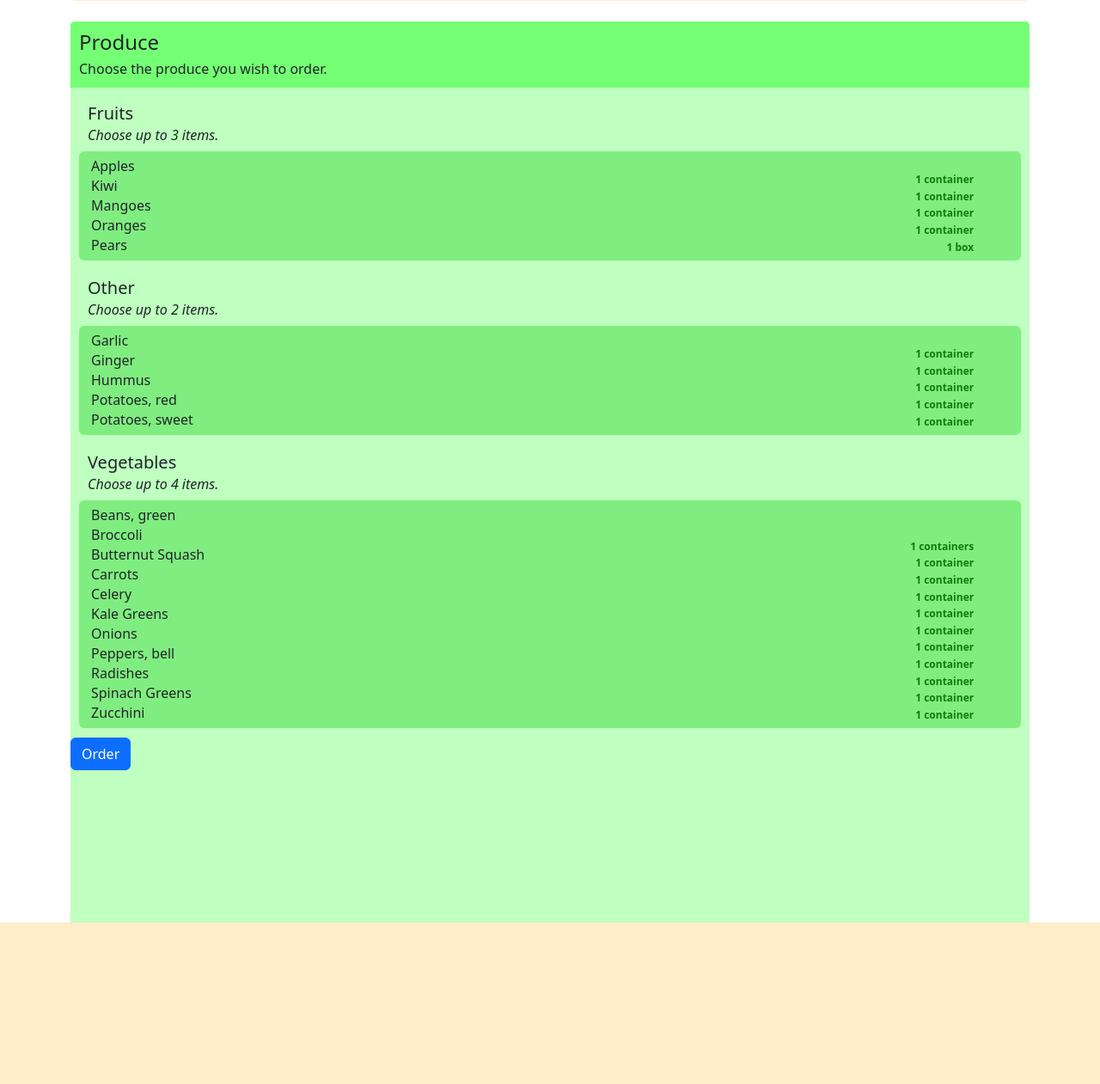
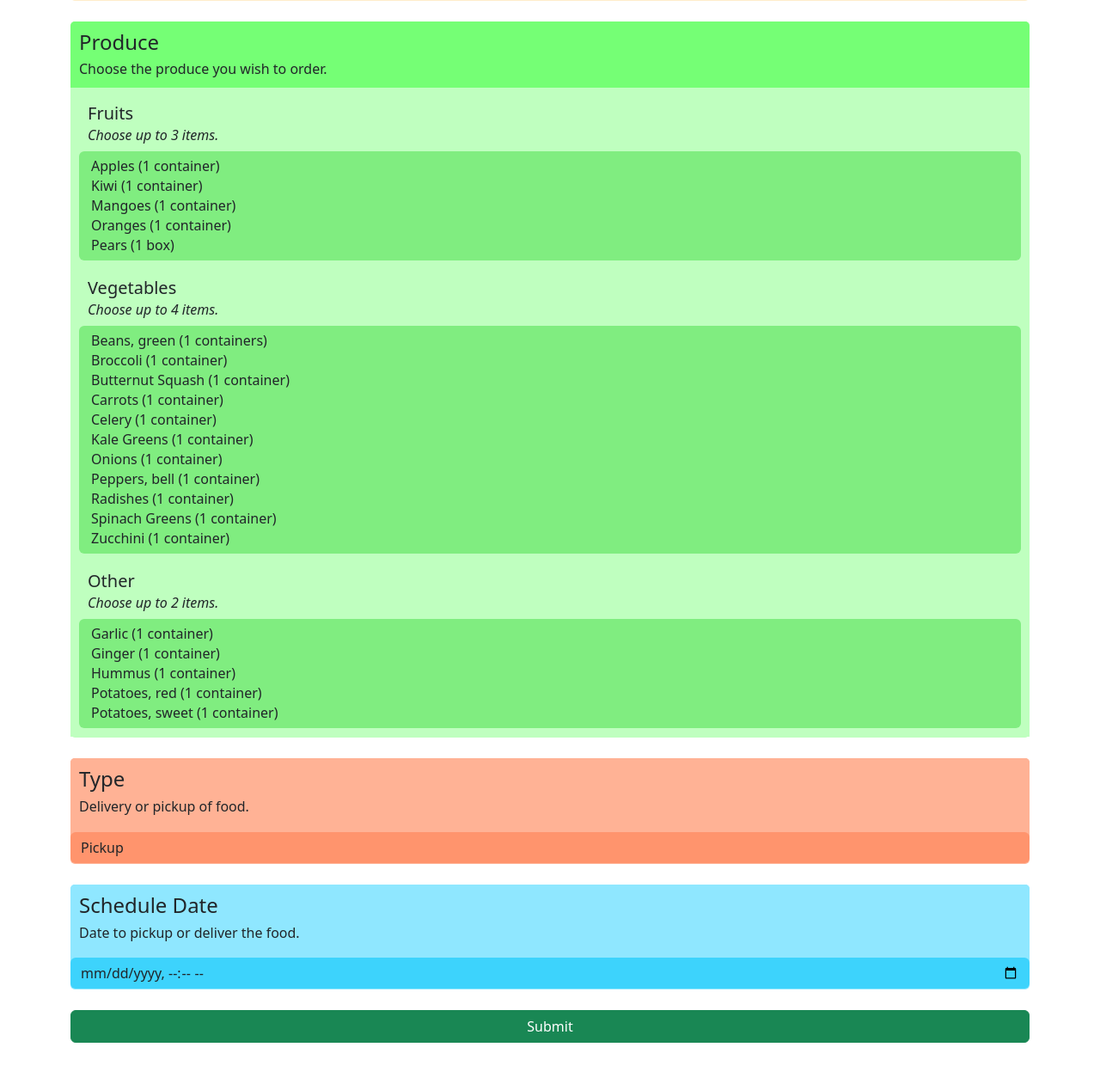
Before and after one commit to alanzhu0/DiaCare, a Django app: page /food/ in a window 1280 px wide. Shown: the part 720-1981 px from the top of the page at 86% size. Before the commit the page ends 1793 px from the top, so only its background shows below. Run offline with Django 3.2, Linux system fonts and the light colour scheme; a user stored in the database is signed in; data comes from the database, SQL or seed files in the repository; both versions use the stored data as it was after the commit; some web fonts are replaced.

Commit message:
Update 4

```diff
--- a/DiaCare/settings.py
+++ b/DiaCare/settings.py
@@ -17,7 +17,10 @@ DEBUG = not PRODUCTION
 
 ALLOWED_HOSTS = [
     "localhost",
+    "ec2-18-220-152-191.us-east-2.compute.amazonaws.com"
+
 ]
+
 
 
 # Application definition
--- a/app/models.py
+++ b/app/models.py
@@ -6,10 +6,10 @@ from django.db import models
 
 # Create your models here.
 class feed(models.Model):
-	id=models.IntegerField(primary_key=True)
-	author=models.CharField(max_length=50)
-	title=models.CharField(max_length=100)
-	body=models.TextField()
+    id = models.IntegerField(primary_key=True)
+    author = models.CharField(max_length=50)
+    title = models.CharField(max_length=100)
+    body = models.TextField()
 
 
 class UserManager(DjangoUserManager):
@@ -32,8 +32,10 @@ class User(AbstractBaseUser, PermissionsMixin):
 
     address = models.CharField(max_length=255, blank=True)
 
-    doctor = models.ForeignKey('Doctor', on_delete=models.CASCADE, blank=True, null=True)
-    dietician = models.ForeignKey('Dietician', on_delete=models.CASCADE, blank=True, null=True)
+    doctor = models.ForeignKey(
+        'Doctor', on_delete=models.CASCADE, blank=True, null=True)
+    dietician = models.ForeignKey(
+        'Dietician', on_delete=models.CASCADE, blank=True, null=True)
 
     last_clinic_visit = models.DateTimeField(blank=True, null=True)
     last_food_received = models.DateTimeField(blank=True, null=True)
@@ -98,6 +100,7 @@ class ProduceCategory(models.Model):
         default=1,
         help_text="Maximum number of produce choices allowed in this category"
     )
+    display_order = models.IntegerField(default=0)
 
     @property
     def produces(self):
@@ -107,7 +110,7 @@ class ProduceCategory(models.Model):
         return self.name
 
     class Meta:
-        ordering = ['name']
+        ordering = ['display_order', 'name']
 
 
 class Food(models.Model):
--- a/app/templates/food.html
+++ b/app/templates/food.html
@@ -14,13 +14,13 @@
         $(function () {
             {% for category in produce_categories %}
                 $('.select-{{ category.id }}')
-                .attr("size", $('.select-{{ category.id }} option').length)
-                .next()
+                .attr("size", $('.select-{{ category.id }} option').length);
+                {% comment %} .next()
                 .css("position", "relative")
                 .css("left", "70%")
                 .css("bottom", $('.select-{{ category.id }}').next().height())
                 .parent()
-                .css("margin-bottom", $('.select-{{ category.id }}').next().height() * -1);
+                .css("margin-bottom", $('.select-{{ category.id }}').next().height() * -1); {% endcomment %}
             {% endfor %}
          });
     </script>
@@ -30,6 +30,11 @@
 {% block body %}
 <br>
 <div class="container">
+    {% if error %}
+        <div class="alert alert-danger">
+            {{ error }}
+        </div>
+    {% endif %}
     <form method="post" action="{% url 'food' %}">
         {% csrf_token %}
         <div class="form-group">
@@ -64,26 +69,53 @@
                             <br>
                             <i class="max-choices">Choose up to {{ category.maximum_choices }} items.</i>
                         </h5>
-                        <select multiple class="form-control select-{{ category.id }}">
+                        <select name="category-{{ category.id }}" multiple class="form-control select-{{ category.id }}" required>
                             {% for produce in category.produces %}
-                                <option>
-                                    {{ produce.name }}
+                                <option value="{{ produce.id }}">
+                                    {{ produce }}
                                 </option>
                             {% endfor %}
                         </select>
-                        <div class="produce-quantities">
+                        {% comment %} <div class="produce-quantities">
                             {% for produce in category.produces %}
                                 <span class="produce-quantity">{{ produce.quantity }}</span>
                                 <br>
                             {% endfor %}
-                        </div>
+                        </div> {% endcomment %}
                     </div>
                 {% endfor %}
             </div>
         </div>
+        <br>
         <div class="form-group">
-            <button type="submit" class="btn btn-primary">Order</button>
+            <div class="foods-container type-container">
+                <h4 class="foods-header type-header">
+                    Type
+                    <br>
+                    <small style="font-weight: normal; font-size: 12pt">Delivery or pickup of food.</small>
+                </h4>
+                <select name="type" class="form-control type-select" required>
+                    <option value="pickup">Pickup</option>
+                    <option value="delivery">Delivery</option>
+                </select>
+            </div>
         </div>
+        <br>
+        <div class="form-group">
+            <div class="foods-container date-container">
+                <h4 class="foods-header date-header">
+                    Schedule Date
+                    <br>
+                    <small style="font-weight: normal; font-size: 12pt">Date to pickup or deliver the food.</small>
+                </h4>
+                <input type="datetime-local" name="date" class="form-control" required>
+            </div>
+        </div>
+        <br>
+        <div class="form-group">
+            <button type="submit" class="btn btn-success">Submit</button>
+        </div>
+        <br><br>
     </form>
 </div>
 {% endblock %}
--- a/app/templates/home.html
+++ b/app/templates/home.html
@@ -32,7 +32,7 @@
                 <span class="material-symbols-outlined mail-symbol">mail</span>
             </a>
             <a href="tel:{{ request.user.doctor.phone }}" class="right-link">
-                Phone:&nbsp;
+                Phone&nbsp;
                 <span class="material-symbols-outlined mail-symbol">phone</span>
             </a>
         </td>
@@ -47,7 +47,7 @@
                 <span class="material-symbols-outlined mail-symbol">mail</span>
             </a>
             <a href="tel:{{ request.user.dietician.phone }}" class="right-link">
-                Phone:&nbsp;
+                Phone&nbsp;
                 <span class="material-symbols-outlined mail-symbol">phone</span>
             </a>
         </td>
--- a/app/views.py
+++ b/app/views.py
@@ -19,8 +19,8 @@ logger = logging.getLogger(__name__)
 
 
 def base_layout(request):
-	template='app/base.html'
-	return render(request,template)
+    template = 'app/base.html'
+    return render(request, template)
 
 
 def index(request):
@@ -42,22 +42,38 @@ def food(request):
     if request.method == 'POST':
         user = request.user
         order = Order.objects.create(user=user)
-        produces = request.POST.get('produce')
+
+        order.type = request.POST.get('type')
+        order.date_scheduled = request.POST.get('date')
 
         # Create Food objects
         for food in FoodChoice.objects.filter(active=True):
             Food.objects.create(order=order, food=food)
 
         # Create Produce objects
-        for produce_id in produces:
-            produce = get_object_or_404(ProduceChoice, id=produce_id)
-            Produce.objects.create(order=order, produce=produce)
+        for category in ProduceCategory.objects.all():
+            produce_list = request.POST.getlist(f"category-{category.id}")
+
+            if len(produce_list) > category.maximum_choices:
+                return render(request, 'food.html', {
+                    "foods": FoodChoice.objects.filter(active=True),
+                    "produce_categories": ProduceCategory.objects.all(),
+                    "error": f"Too many produce choices selected for {category.name}."
+                })
+
+            for produce_id in produce_list:
+                try:
+                    produce_id = int(produce_id)
+                    produce_choice = ProduceChoice.objects.get(id=produce_id)
+                    Produce.objects.create(order=order, produce=produce_choice)
+                except (ValueError, ProduceChoice.DoesNotExist):
+                    continue
+        order.save()
         return redirect(reverse('orders'))
 
     return render(request, 'food.html', {
         "foods": FoodChoice.objects.filter(active=True),
         "produce_categories": ProduceCategory.objects.all(),
-        "produces": ProduceChoice.objects.filter(active=True),
     })
 
 
@@ -95,6 +111,7 @@ def logout(request):
 
 
 def signup(request):
+
     if request.user.is_authenticated:
         return redirect(reverse('disclaimer'))
 
@@ -104,6 +121,8 @@ def signup(request):
 
         try:
             user = User.objects.get(email=email)
+            request.doctors = Doctor.objects.all()
+
             return render(request, 'signup.html', {'error': 'User already exists.'})
         except User.DoesNotExist:
             pass
@@ -114,9 +133,8 @@ def signup(request):
             last_name=request.POST.get('last_name'),
             gender=request.POST.get('gender'),
             address=request.POST.get('address'),
-            doctor =  Doctor.objects.get(id=request.POST.get('doctor')),
+            doctor=Doctor.objects.get(id=request.POST.get('doctor')),
             password=make_password(password),
-
         )
         user.save()
         user = authenticate(username=user.email, password=password)
@@ -134,6 +152,8 @@ def disclaimer(request):
     if request.method == 'POST':
         disclaimerval = request.POST.get('disclaimerval')
         if disclaimerval == 'no':
+            request.doctors = Doctor.objects.all()
+
             return render(request, 'signup.html', {'error': 'Please accept the disclaimer to sign up.'})
         else:
             return redirect(reverse('questionnaire'))
@@ -160,8 +180,7 @@ def questionnaire(request):
             if val == '1':
 
                 return redirect(reverse('home'))
-
-
+        request.doctors = Doctor.objects.all()
 
         return render(request, 'signup.html', {'error': 'You do not qualify for the program.'})
 
--- a/static/food.css
+++ b/static/food.css
@@ -59,3 +59,25 @@ li {
 .produce-category {
     padding-left: 10px;
 }
+
+button[type=submit] {
+    width: 100%;
+    margin-bottom: 0%;
+}
+
+input[type=datetime-local], input[type=datetime-local]:focus {
+    border: 0px solid black;
+    background-color:rgb(61, 211, 252);
+}
+
+select.type-select {
+    background-color:rgb(255, 148, 109) !important;
+}
+
+.date-container, .date-header {
+    background-color:rgb(143, 231, 255);
+}
+
+.type-container, .type-header {
+    background-color:rgb(255, 178, 149);
+}
```
Also changed, not shown: app/migrations/0020_auto_20230305_0557.py (added), db.sqlite3, static/orders.css (line endings or trailing spaces).
